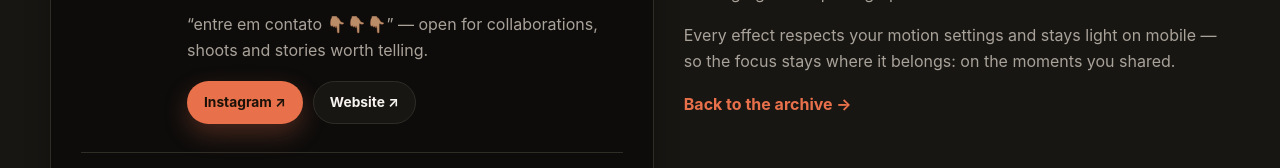
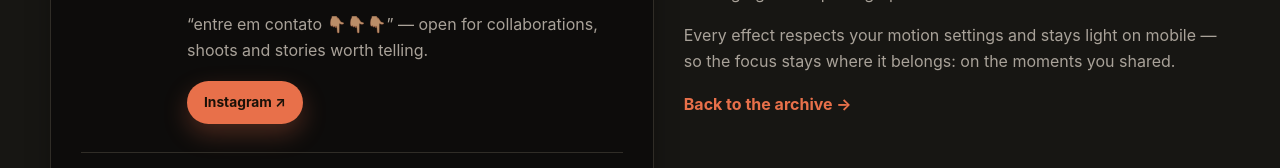
Before and after one commit to Jpaiva-O/paiva-studios, a plain HTML site: page index.html in a window 1280 px wide. Shown: the part 2610-2778 px from the top of the page. Drawn offline with Linux system fonts and the light colour scheme.

Commit message:
Remove old website link and link-in-bio copy

```diff
--- a/index.html
+++ b/index.html
@@ -138,7 +138,6 @@
             <p class="about-bio">“entre em contato 👇🏽👇🏽👇🏽” — open for collaborations, shoots and stories worth telling.</p>
             <div class="about-links">
               <a class="btn btn-primary btn-sm" href="https://www.instagram.com/paiva_studios/" target="_blank" rel="noopener">Instagram ↗</a>
-              <a class="btn btn-secondary btn-sm" href="https://paiva-studios.merlin-site.com" target="_blank" rel="noopener">Website ↗</a>
             </div>
           </div>
           <dl class="mini-stats">
```
